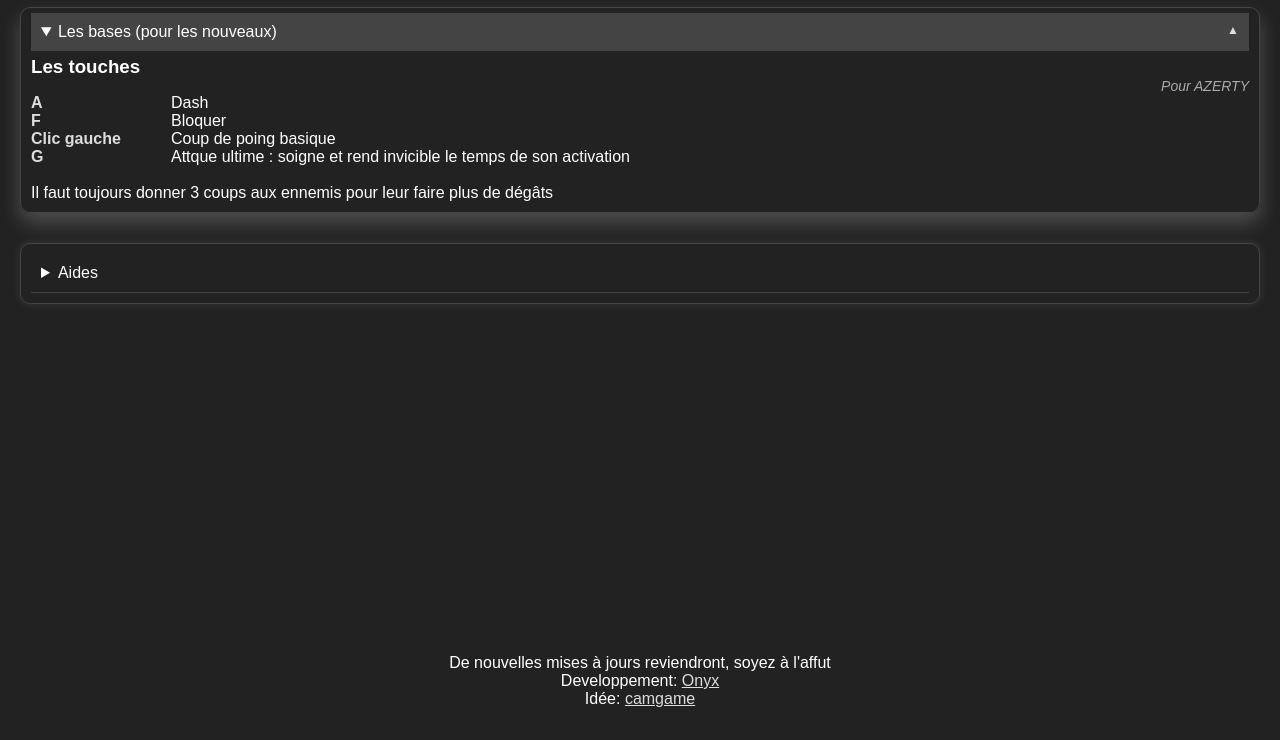
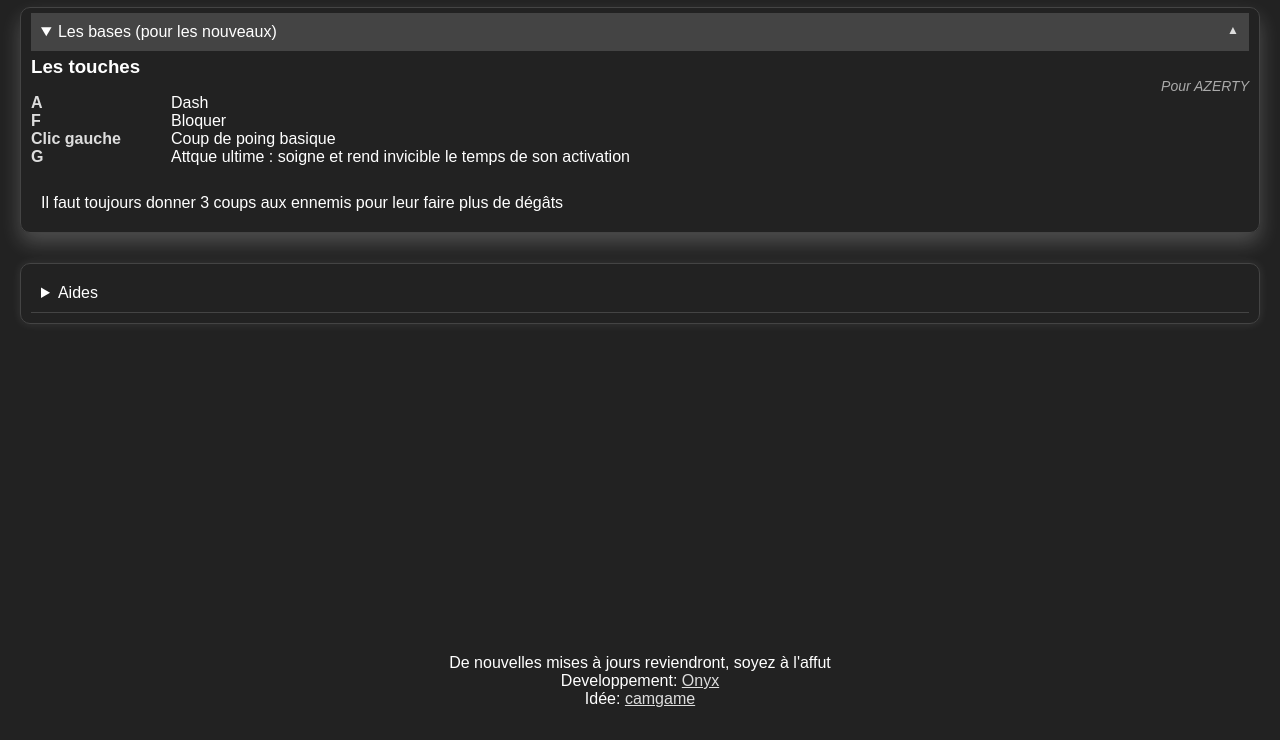
Before and after one commit to help404/strongest-battlegrounds, a plain HTML site: page index.html in a window 1280 px wide. Both pictures are taken after a click on the heading "Les bases (pour les nouveaux)". Shown: the part 60-800 px from the top of the page. Drawn offline with Linux system fonts and the light colour scheme; a web font is replaced by a local one.

Commit message:
Update index.html

```diff
--- a/index.html
+++ b/index.html
@@ -24,12 +24,17 @@
             <p><span id="clic">Clic gauche</span><span id="desc">Coup de poing basique</span></p>
             <p><span id="touche">G</span><span id="desc">Attque ultime : soigne et rend invicible le temps de son
                     activation</span></p><br>
-            Il faut toujours donner 3 coups aux ennemis pour leur faire plus de dégâts
+            <ul>
+                <li>Il faut toujours donner 3 coups aux ennemis pour leur faire plus de dégâts</li>
+            </ul>
         </details>
         <details>
             <summary>Aides</summary>
             <p>Il faut bien dash et bien bloquer les attaques.</p>
             <p>Pour bien dash, il faut avoir une sensibilité optimale, celle qui vous convient le mieux.</p>
+            <ul>
+                <li>Quand quelqu'un dash on doit bloquer puis taper pour que l'ennemi ne puisse pas attaquer mais en l'ayant quand même attaqué ou combo</li>
+            </ul>
             <p>Voilà un exemple :</p>
             <iframe src="https://www.youtube.com/embed/GU05NmtRh6k" width="420" height="240"></iframe>
         </details>
```
